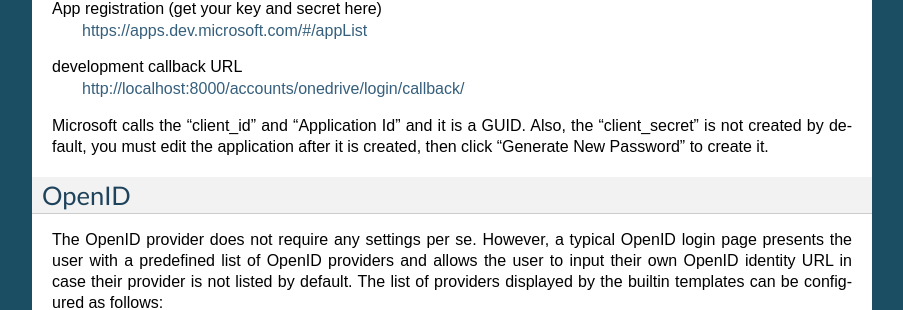
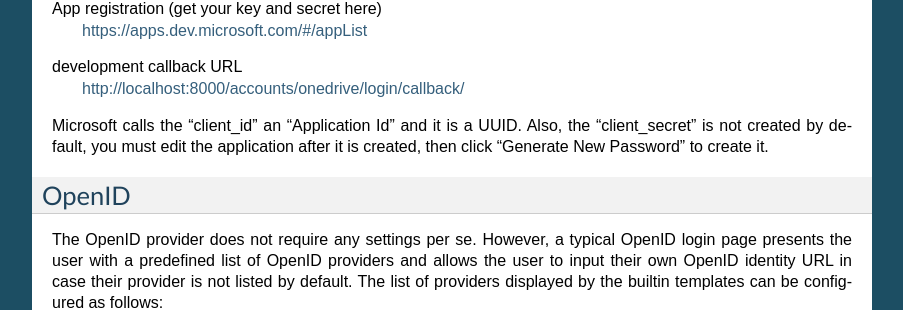
Before and after one commit to pennersr/django-allauth, a Sphinx documentation site: the page built from docs/providers.rst, in a window 1280 px wide and 900 px high, scrolled down 11980 px. Shown: the part 143-453 px from the top of the window, without its empty margins (198-1101 px from the left). Built offline with Sphinx 7.4.7, drawn with Linux system fonts in a browser that asks for light colours.

Commit message:
Fix grammar.

```diff
--- a/docs/providers.rst
+++ b/docs/providers.rst
@@ -753,7 +753,7 @@
 development callback URL
     http://localhost:8000/accounts/onedrive/login/callback/
 
-Microsoft calls the "client_id" and "Application Id" and it is a GUID. Also,
+Microsoft calls the "client_id" an "Application Id" and it is a UUID. Also,
 the "client_secret" is not created by default, you must edit the application
 after it is created, then click "Generate New Password" to create it.
 
```
